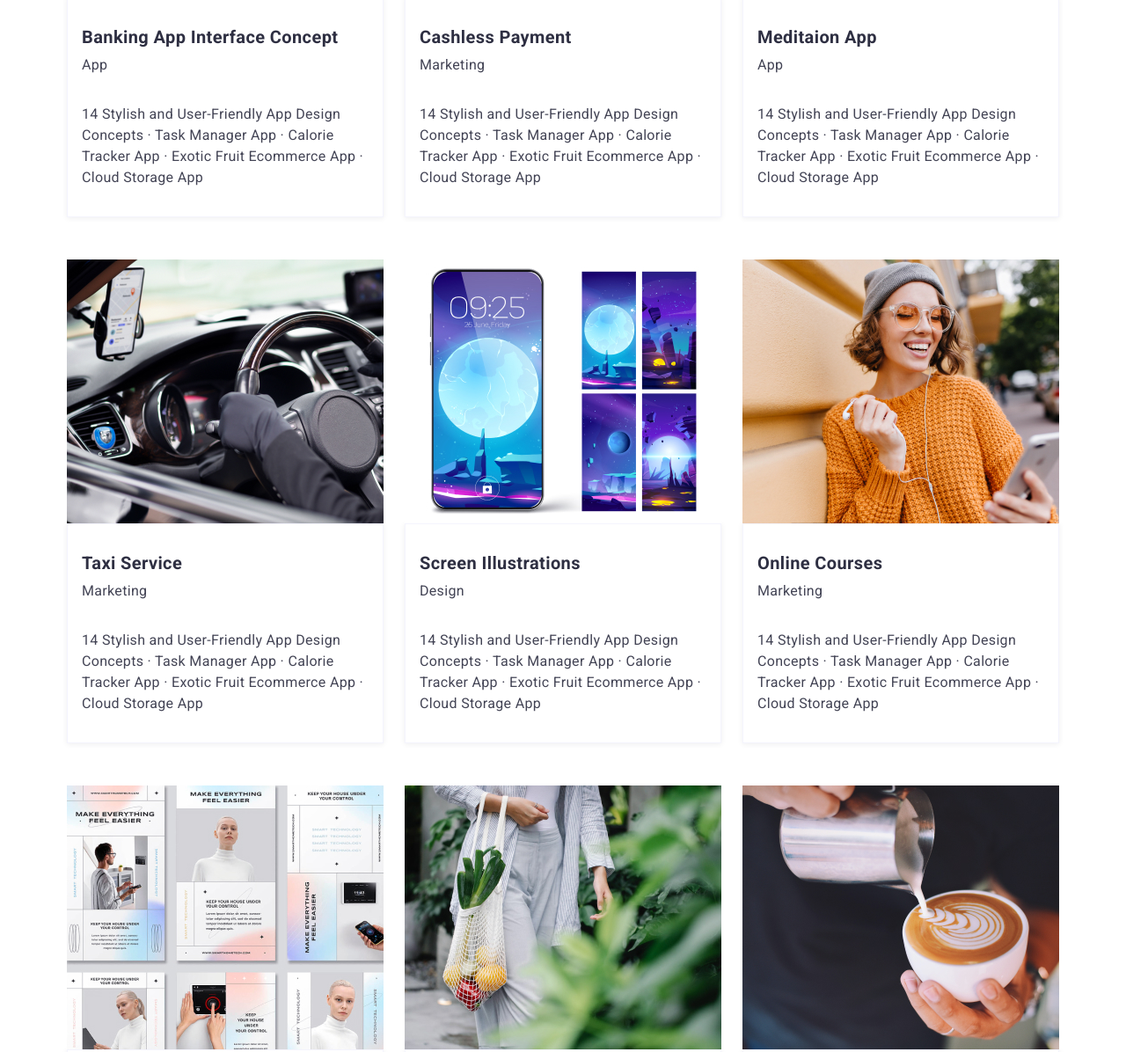
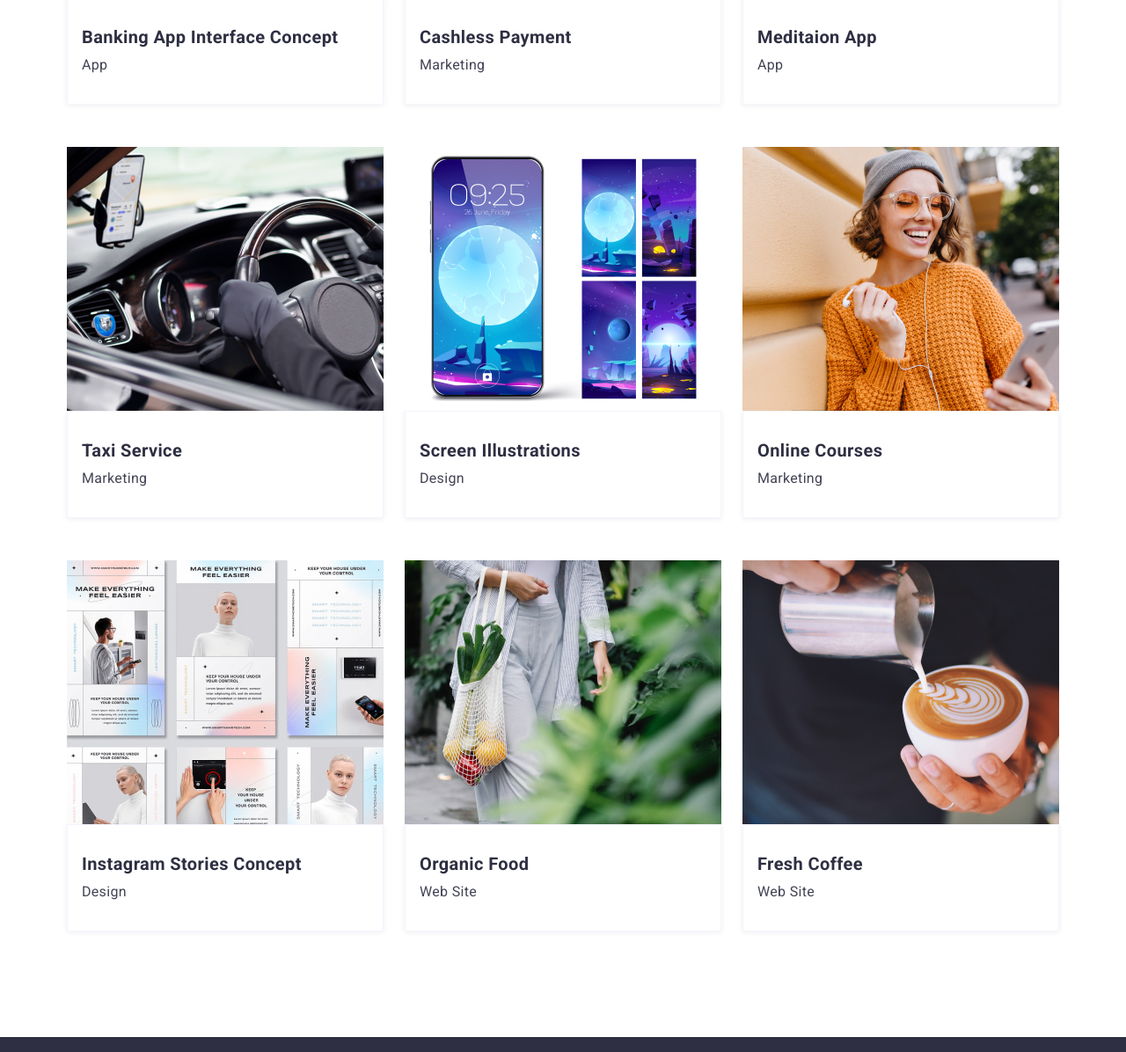
Before and after one commit to Burminskyi/goit-markup-hw-03, a plain HTML site: page portfolio.html in a window 1280 px wide. Shown: the part 585-1781 px from the top of the page at 88% size. Drawn offline with nearby package versions, Linux system fonts and the light colour scheme.

Commit message:
закомментил абзацы в портфолио

```diff
--- a/portfolio.html
+++ b/portfolio.html
@@ -50,7 +50,7 @@
                     <div class="port-text">
                         <h3 class="list-title">Banking App Interface Concept</h3>
                         <p class="text">App</p>
-                        <p class="text">14 Stylish and User-Friendly App Design Concepts · Task Manager App · Calorie Tracker App · Exotic Fruit Ecommerce App · Cloud Storage App</p>
+                        <!-- <p class="text">14 Stylish and User-Friendly App Design Concepts · Task Manager App · Calorie Tracker App · Exotic Fruit Ecommerce App · Cloud Storage App</p> -->
                     </div>
                 </li>
                 <li>
@@ -58,7 +58,7 @@
                     <div class="port-text">
                         <h3 class="list-title">Cashless Payment</h3>
                         <p class="text">Marketing</p>
-                        <p class="text">14 Stylish and User-Friendly App Design Concepts · Task Manager App · Calorie Tracker App · Exotic Fruit Ecommerce App · Cloud Storage App</p>
+                        <!-- <p class="text">14 Stylish and User-Friendly App Design Concepts · Task Manager App · Calorie Tracker App · Exotic Fruit Ecommerce App · Cloud Storage App</p> -->
                     </div>
                 </li>
                 <li>
@@ -66,7 +66,7 @@
                     <div class="port-text">
                         <h3 class="list-title">Meditaion App</h3>
                         <p class="text">App</p>
-                        <p class="text">14 Stylish and User-Friendly App Design Concepts · Task Manager App · Calorie Tracker App · Exotic Fruit Ecommerce App · Cloud Storage App</p>
+                        <!-- <p class="text">14 Stylish and User-Friendly App Design Concepts · Task Manager App · Calorie Tracker App · Exotic Fruit Ecommerce App · Cloud Storage App</p> -->
                     </div>
                 </li>
                 <li>
@@ -74,7 +74,7 @@
                     <div class="port-text">
                         <h3 class="list-title">Taxi Service</h3>
                         <p class="text">Marketing</p>
-                        <p class="text">14 Stylish and User-Friendly App Design Concepts · Task Manager App · Calorie Tracker App · Exotic Fruit Ecommerce App · Cloud Storage App</p>
+                        <!-- <p class="text">14 Stylish and User-Friendly App Design Concepts · Task Manager App · Calorie Tracker App · Exotic Fruit Ecommerce App · Cloud Storage App</p> -->
                     </div>
                 </li>
                 <li>
@@ -82,7 +82,7 @@
                     <div class="port-text">
                         <h3 class="list-title">Screen Illustrations</h3>
                         <p class="text">Design</p>
-                        <p class="text">14 Stylish and User-Friendly App Design Concepts · Task Manager App · Calorie Tracker App · Exotic Fruit Ecommerce App · Cloud Storage App</p>
+                        <!-- <p class="text">14 Stylish and User-Friendly App Design Concepts · Task Manager App · Calorie Tracker App · Exotic Fruit Ecommerce App · Cloud Storage App</p> -->
                     </div>
                 </li>
                 <li>
@@ -90,7 +90,7 @@
                     <div class="port-text">
                         <h3 class="list-title">Online Courses</h3>
                         <p class="text">Marketing</p>
-                        <p class="text">14 Stylish and User-Friendly App Design Concepts · Task Manager App · Calorie Tracker App · Exotic Fruit Ecommerce App · Cloud Storage App</p>
+                        <!-- <p class="text">14 Stylish and User-Friendly App Design Concepts · Task Manager App · Calorie Tracker App · Exotic Fruit Ecommerce App · Cloud Storage App</p> -->
                     </div>
                 </li>
                 <li>
@@ -98,7 +98,7 @@
                     <div class="port-text">
                         <h3 class="list-title">Instagram Stories Concept</h3>
                         <p class="text">Design</p>
-                        <p class="text">14 Stylish and User-Friendly App Design Concepts · Task Manager App · Calorie Tracker App · Exotic Fruit Ecommerce App · Cloud Storage App</p>
+                        <!-- <p class="text">14 Stylish and User-Friendly App Design Concepts · Task Manager App · Calorie Tracker App · Exotic Fruit Ecommerce App · Cloud Storage App</p> -->
                     </div>
                 </li>
                 <li>
@@ -106,7 +106,7 @@
                     <div class="port-text">
                         <h3 class="list-title">Organic Food</h3>
                         <p class="text">Web Site</p>
-                        <p class="text">14 Stylish and User-Friendly App Design Concepts · Task Manager App · Calorie Tracker App · Exotic Fruit Ecommerce App · Cloud Storage App</p>
+                        <!-- <p class="text">14 Stylish and User-Friendly App Design Concepts · Task Manager App · Calorie Tracker App · Exotic Fruit Ecommerce App · Cloud Storage App</p> -->
                     </div>
                 </li>
                 <li>
@@ -114,7 +114,7 @@
                     <div class="port-text">
                         <h3 class="list-title">Fresh Coffee</h3>
                         <p class="text">Web Site</p>
-                        <p class="text">14 Stylish and User-Friendly App Design Concepts · Task Manager App · Calorie Tracker App · Exotic Fruit Ecommerce App · Cloud Storage App</p>
+                        <!-- <p class="text">14 Stylish and User-Friendly App Design Concepts · Task Manager App · Calorie Tracker App · Exotic Fruit Ecommerce App · Cloud Storage App</p> -->
                     </div>
                 </li>
             </ul>
```
